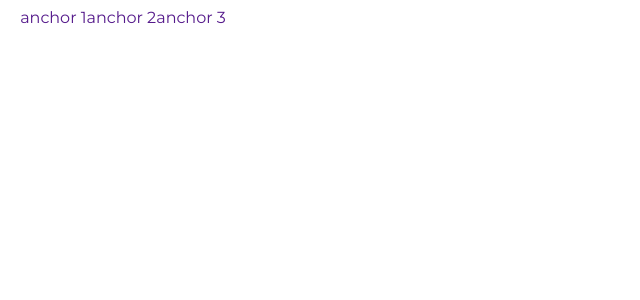
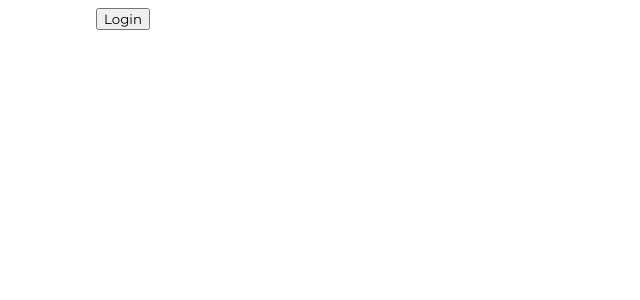
Before and after one commit to douglas86/ci-react-challenge, a React (Create React App) app in the folder my-app/: page / in a window 1280 px wide. Shown: the top 300 px of the page, without its empty margins (0-640 px from the left). Built offline with nearby package versions, Linux system fonts and the light colour scheme.

Commit message:
added: login and logout btn based on state

```diff
--- a/my-app/src/App.js
+++ b/my-app/src/App.js
@@ -1,10 +1,11 @@
 import css from './App.module.css';
+import NavBarForm from './components/NavBarForm';
 
 function App() {
     return (
         <div className={css.App}>
             <div>
-                <a href="">anchor 1</a><a href="">anchor 2</a><a href="">anchor 3</a>
+                <NavBarForm/>
             </div>
         </div>
     );
--- /dev/null
+++ b/my-app/src/components/NavBarForm.jsx
@@ -0,0 +1,16 @@
+import {useState} from 'react'
+import styles from '../styles/NavBarForm.module.css';
+
+const NavBarForm = props => {
+    const [isLogin, setIsLogin] = useState(false);
+
+    return (
+        <div>
+            {isLogin === false ? <button onClick={() => setIsLogin(true)}>Login</button> :
+                <button onClick={() => setIsLogin(false)}>Logout</button>}
+        </div>
+    )
+
+}
+
+export default NavBarForm
--- a/my-app/src/components/Sidebar.js
+++ b/my-app/src/components/Sidebar.js
@@ -1 +1 @@
-import css from './css/Sidebar.module.css'
+import css from '../styles/Sidebar.module.css'
```
Also changed, not shown: my-app/src/components/EventsFunctional.jsx (added, +10 -0 lines), my-app/src/styles/Content.module.css (renamed from my-app/src/components/css/Content.module.css), my-app/src/styles/Footer.module.css (renamed from my-app/src/components/css/Footer.module.css), my-app/src/styles/Loader.module.css (renamed from my-app/src/components/css/Loader.module.css), my-app/src/styles/NavBarForm.module.css (renamed from my-app/src/components/css/NavBarForm.module.css), my-app/src/styles/NavBarSimple.module.css (renamed from my-app/src/components/css/NavBarSimple.module.css), my-app/src/styles/PostItem.module.css (renamed from my-app/src/components/css/PostItem.module.css), my-app/src/styles/Sidebar.module.css (renamed from my-app/src/components/css/Sidebar.module.css).
